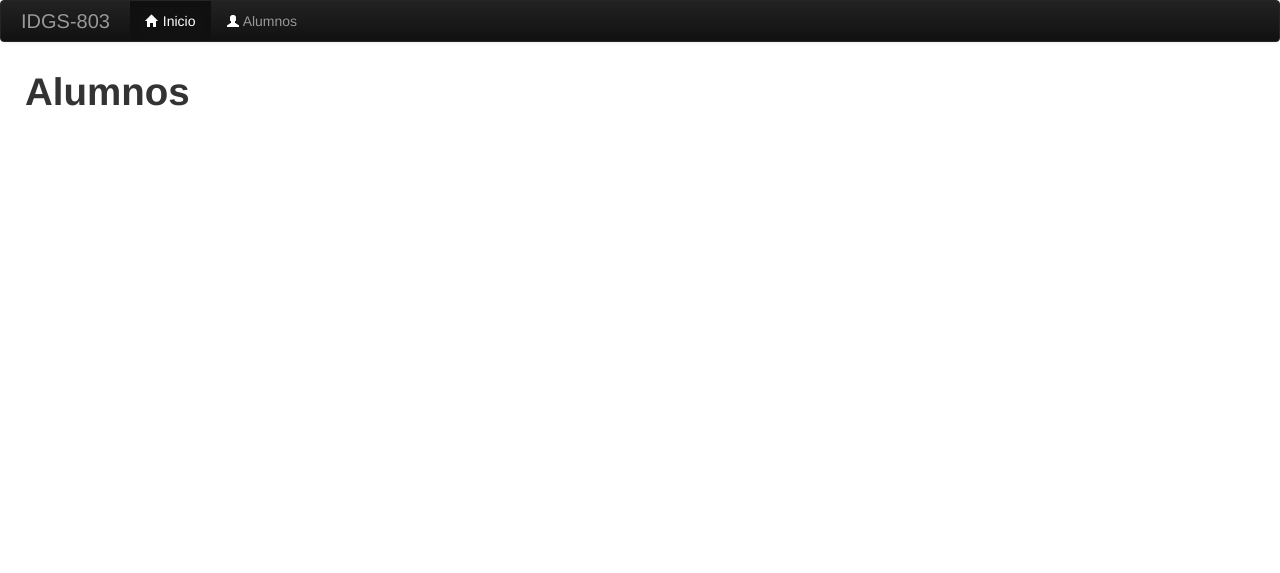
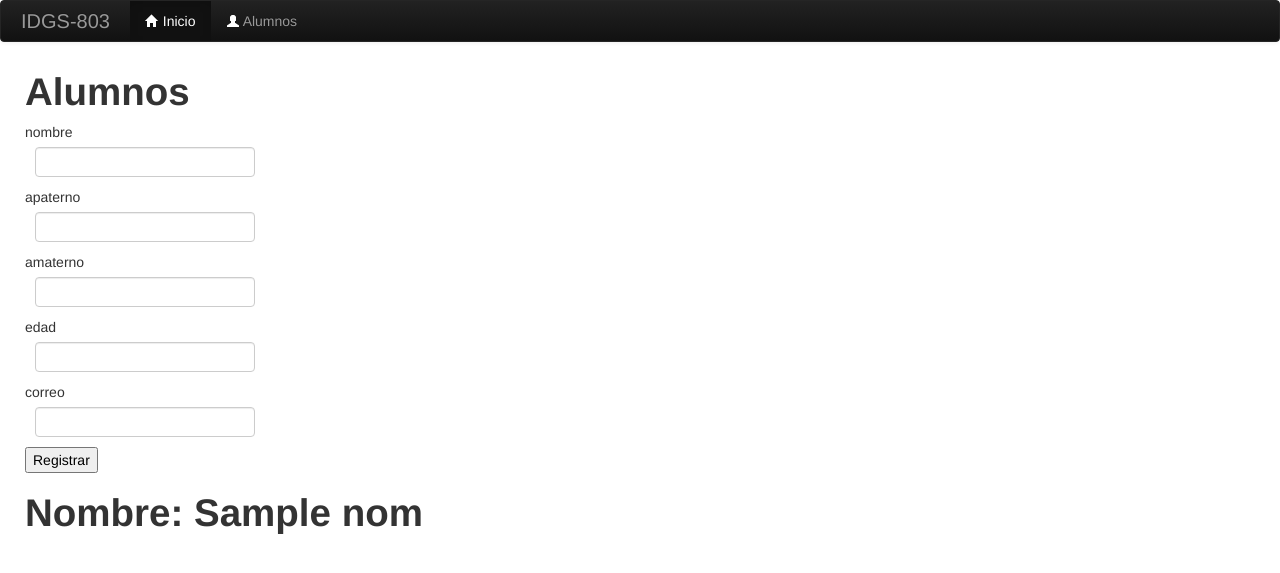
Before and after one commit to IDGS-803-20001426/IntroFlaskIDGS803, a Flask app: template templates/alumnos.html in a window 1280 px wide. Shown: the top 573 px of the page. Run offline with Flask 3, Linux system fonts and the light colour scheme; the template is opened without the code that fills it: values that come from a table or form of the project are taken from there, most other values are stand-ins (such as "Sample title", 1, 10 or a date in 2020); some libraries are stand-ins or nearby versions.

Commit message:
JDSB-30/01/2024-Formularios

```diff
--- /dev/null
+++ b/forms.py
@@ -0,0 +1,9 @@
+from wtforms import Form
+from wtforms import StringField, SelectField, RadioField, EmailField, IntegerField
+
+class UsersForm(Form):
+    nombre=StringField('nombre')
+    apaterno=StringField('apaterno')
+    amaterno=StringField('amaterno')
+    edad=IntegerField('edad')
+    correo=EmailField('correo')
--- a/main.py
+++ b/main.py
@@ -1,4 +1,5 @@
 from flask import Flask, render_template,request
+import forms
 
 app = Flask(__name__)
 
@@ -8,9 +9,18 @@ def index():
     alumnos = ["Mario", "Pedro", "Luis", "Dario"]
     return render_template("index.html", escuela=escuela, alumnos=alumnos)
 
-@app.route("/alumnos")
+@app.route("/alumnos",methods=["GET", "POST"])
 def alum():
-    return render_template("alumnos.html")
+    alum_form=forms.UsersForm(request.form)
+    if request.method == 'POST':
+        nom=alum_form.nombre.data
+        apa=alum_form.apaterno.data
+        ama=alum_form.amaterno.data
+        print("Nombre: {}".format(nom))
+        print("Apellido Paterno: {}".format(apa))
+        print("Apellido Materno: {}".format(ama))
+
+    return render_template("alumnos.html", form=alum_form, nom=nom, apa=apa, ama=ama)
 
 @app.route("/maestros")
 def maes():
--- a/templates/_macros.html
+++ b/templates/_macros.html
@@ -4,3 +4,8 @@
     <p><input type="{{type}}" name="{{name}}" placeholder="{{placeholder}}" id=""></p>
 
 {%endmacro%}
+
+{%macro render_field(field)%}
+    <td>{{field.label}}</td>
+    <dd>{{field(**kwargs)|safe}}</dd>
+{%endmacro%}
--- a/templates/alumnos.html
+++ b/templates/alumnos.html
@@ -1,5 +1,16 @@
 {%extends "layout.html"%}
 
 {%block content%}
+    {% import "_macros.html" as macros %}
     <h1>Alumnos</h1>
+    <form action="" method="post">
+        {{macros.render_field(form.nombre)}}
+        {{macros.render_field(form.apaterno)}}
+        {{macros.render_field(form.amaterno)}}
+        {{macros.render_field(form.edad)}}
+        {{macros.render_field(form.correo)}}
+        <input type="submit" name="btn1" value="Registrar">
+    </form>
+
+    <h1>Nombre: {{nom}}</h1>
 {%endblock%}
```
